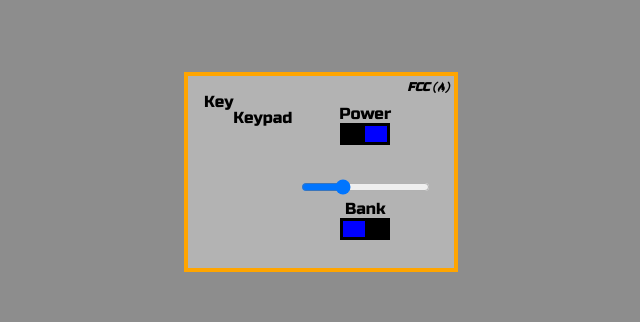
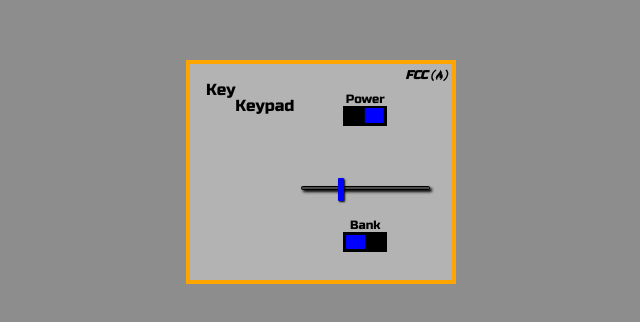
Before and after one commit to Mmackz/drum-machine, a React (Create React App) app: page / in a window 1280 px wide. Shown: the part 228-550 px from the top of the page, without its empty margins (319-959 px from the left). Built offline with nearby package versions, Linux system fonts and the light colour scheme.

Commit message:
✨ implement functionality and polish switches

```diff
--- a/src/components/controls/index.js
+++ b/src/components/controls/index.js
@@ -1,29 +1,32 @@
 import Switch from "../switch";
-import { Container } from "./styles/controls";
+import { Container, VolumeSlider } from "./styles/controls";
 
 function Controls(props) {
    const { options, setOptions } = props;
-   const { powerOn, sound, volume } = options;
+   const { bank, powerOn, sound, volume } = options;
 
    function setVolume({ target }) {
-      setOptions((state) => ({ ...state, volume: target.value }));
+      powerOn && setOptions((state) => ({ ...state, volume: target.value }));
    }
 
    function togglePower() {
       setOptions((state) => ({ ...state, powerOn: !powerOn }));
    }
 
+   function toggleBank() {
+      powerOn && setOptions((state) => ({...state, bank: state.bank ? 0 : 1}))
+   }
+
    return (
       <Container>
 
          <Switch label="Power"
-                 powerOn={powerOn}
-                 togglePower={togglePower} />
+                 switchPosition={powerOn}
+                 toggle={togglePower} />
 
          <p className="options-display">{sound}</p>
 
-         <div className="volume-slider">
-            <input
+         <VolumeSlider
             onChange={setVolume}
             type="range"
             min="0"
@@ -31,9 +34,10 @@ function Controls(props) {
             value={volume}
             disabled={!powerOn}
          />
-         </div>
 
-         <Switch label="Bank" />
+         <Switch label="Bank"
+                 switchPosition={bank}
+                 toggle={toggleBank} />
 
       </Container>
    );
--- a/src/components/controls/styles/controls.js
+++ b/src/components/controls/styles/controls.js
@@ -8,3 +8,92 @@ export const Container = styled.section`
     padding: 0.75rem 0.4rem;
 
 `;
+
+export const VolumeSlider = styled.input`
+   height: 40px;
+   -webkit-appearance: none;
+   background: inherit;
+   margin: 10px 0;
+   width: 100%;
+
+   &:focus {
+      outline: none;
+   }
+   &::-webkit-slider-runnable-track {
+      width: 100%;
+      height: 0.25rem;
+      cursor: pointer;
+      box-shadow: 2px 2px 3px #000000;
+      background: #4a4a4a;
+      border-radius:1.5px;
+      border: 1px solid #000000;
+   }
+   &::-webkit-slider-thumb {
+      box-shadow: 1px 1px 2px #000000;
+      border: 0px solid #000000;
+      height: 1.4rem;
+      width: 0.35rem;
+      border-radius: 1px;
+      background: #0000ff;
+      cursor: pointer;
+      -webkit-appearance: none;
+      margin-top: -0.55rem;
+   }
+   &:focus::-webkit-slider-runnable-track {
+      background: #4a4a4a;
+   }
+   &::-moz-range-track {
+      width: 100%;
+      height: 0.25rem;
+      cursor: pointer;
+      box-shadow: 2px 2px 3px #000000;
+      background: #4a4a4a;
+      border-radius:1.5px;
+      border: 1px solid #000000;
+   }
+   &::-moz-range-thumb {
+      box-shadow: 1px 1px 2px #000000;
+      border: 0px solid #000000;
+      height: 1.4rem;
+      width: 0.35rem;
+      border-radius: 1px;
+      background: #0000ff;
+      cursor: pointer;
+   }
+   &::-ms-track {
+      width: 100%;
+      height: 0.25rem;
+      cursor: pointer;
+      background: transparent;
+      border-color: transparent;
+      color: transparent;
+   }
+   &::-ms-fill-lower {
+      background: #4a4a4a;
+      border: 1px solid #000000;
+      border-radius: 6px;
+      box-shadow: 2px 2px 3px #000000;
+   }
+   &::-ms-fill-upper {
+      background: #4a4a4a;
+      border: 1px solid #000000;
+      border-radius: 6px;
+      box-shadow: 2px 2px 3px #000000;
+   }
+   &::-ms-thumb {
+      margin-top: 1px;
+      box-shadow: 1px 1px 2px #000000;
+      border: 0px solid #000000;
+      height: 1.4rem;
+      width: 0.35rem;
+      border-radius: 1px;
+      background: #0000ff;
+      cursor: pointer;
+   }
+   &:focus::-ms-fill-lower {
+      background: #4a4a4a;
+   }
+   &:focus::-ms-fill-upper {
+      background: #4a4a4a;
+   }
+`;
--- a/src/components/switch/index.js
+++ b/src/components/switch/index.js
@@ -2,13 +2,13 @@ import { Inner, Label, SwitchContainer } from "./styles/switch"
 
 function Switch(props) {
 
-   const { label, powerOn, togglePower } = props
+   const { label, switchPosition, toggle } = props
 
    return (
       <SwitchContainer>
          <Label>{label}</Label>
-         <div onClick={togglePower} >
-            <Inner className={powerOn && "on"} />
+         <div onClick={toggle} >
+            <Inner className={switchPosition && "on"} />
          </div>
       </SwitchContainer>
    );
--- a/src/components/switch/styles/switch.js
+++ b/src/components/switch/styles/switch.js
@@ -5,8 +5,8 @@ export const SwitchContainer = styled.div`
 
    & > div {
       background: black;
-      width: 50px;
-      height: 22px;
+      width: 2.75rem;
+      height: 1.275rem;
       position: relative;
       margin: 0 auto;
    }
@@ -14,15 +14,16 @@ export const SwitchContainer = styled.div`
 
 export const Label = styled.p`
    margin: 0;
+   font-size: 0.75rem;
    text-align: center;
 `;
 
 export const Inner = styled.div`
    position: absolute;
-   top: 3.1px;
-   left: 3px;
-   width: calc(50% - 3px);
-   height: 16px;
+   top: 0.16rem;
+   left: 0.2rem;
+   width: calc(50% - 0.2rem);
+   height: 0.92rem;
    background: blue;
    transition: transform 0.15s linear;
 
```
Lines whose indentation alone changed are shown as unchanged.
